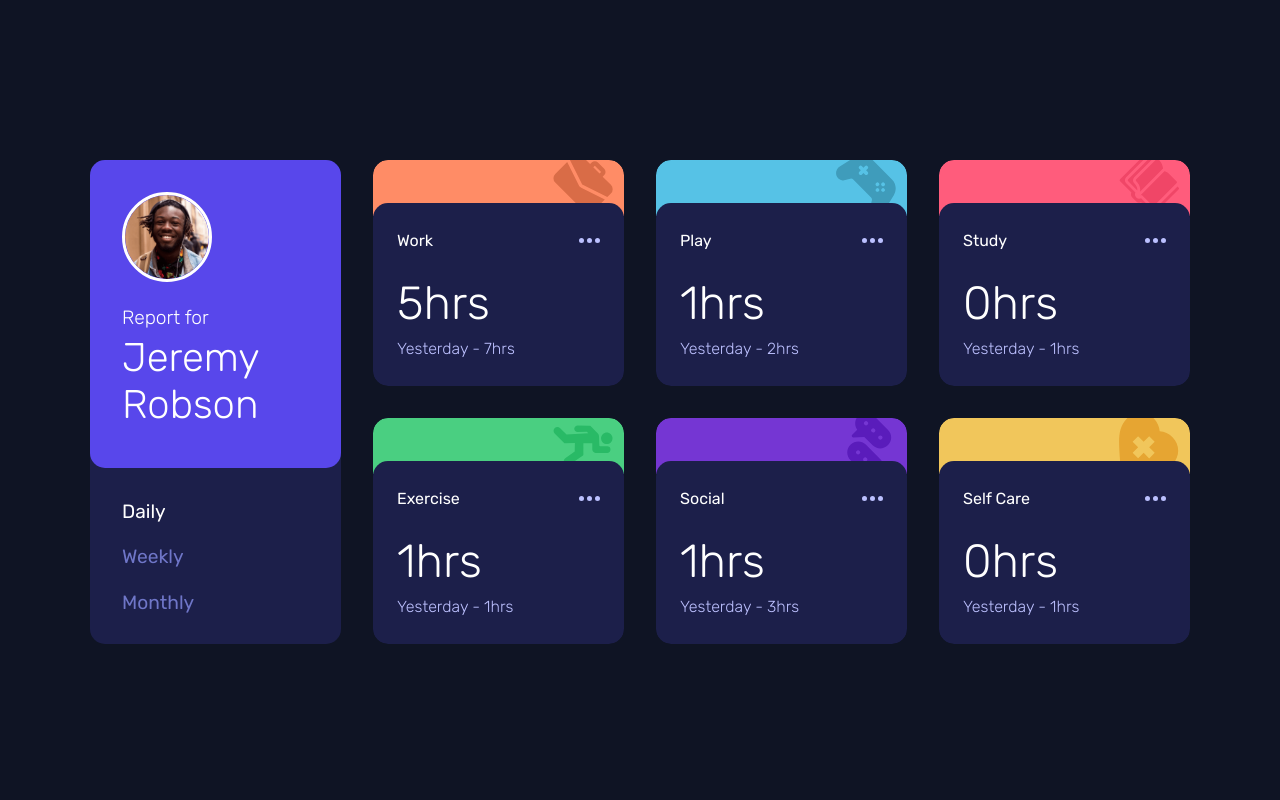
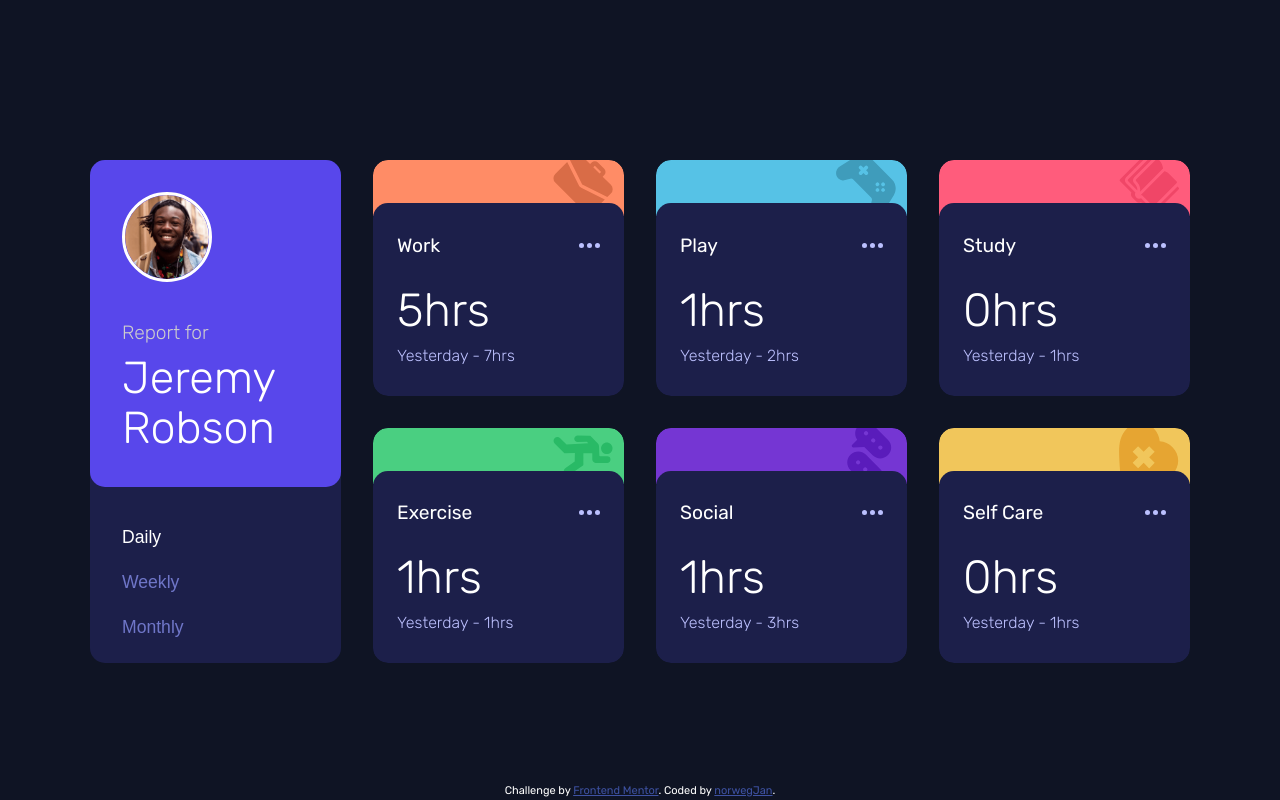
Before and after one commit to norwegJan/Time-Tracking-Dashboard, a plain HTML site: page index.html in a window 1280 px wide. Drawn offline with Linux system fonts and the light colour scheme.

Commit message:
Some further layout tweaks and tidy-up of markup

```diff
--- a/index.html
+++ b/index.html
@@ -3,7 +3,6 @@
   <head>
     <meta charset="UTF-8" />
     <meta name="viewport" content="width=device-width, initial-scale=1.0" />
-    <!-- displays site properly based on user's device -->
 
     <link
       rel="icon"
@@ -29,22 +28,22 @@
         <div id="app-header" class="app-header">
           <div class="header-profile">
             <img src="./images/image-jeremy.png" alt="" class="profile-img" />
-            <div class="report-for">
-              <p class="report">Report for</p>
-              <p class="name">Jeremy Robson</p>
-            </div>
+            <h1>
+              <span class="report">Report for</span><br />
+              <span class="name">Jeremy Robson</span>
+            </h1>
           </div>
           <div class="header-timeframes">
-            <p role="button" id="daily" class="daily">Daily</p>
-            <p role="button" id="weekly" class="weekly">Weekly</p>
-            <p role="button" id="monthly" class="monthly">Monthly</p>
+            <button id="daily" class="daily">Daily</button>
+            <button id="weekly" class="weekly">Weekly</button>
+            <button id="monthly" class="monthly">Monthly</button>
           </div>
         </div>
         <div id="work" class="work">
           <div class="work-bg"></div>
           <div class="content">
             <div class="work-header">
-              <p class="activity">Work</p>
+              <h2 class="activity">Work</h2>
               <img src="./images/icon-ellipsis.svg" alt="" class="ellipsis" />
             </div>
             <div class="work-main">
@@ -58,7 +57,7 @@
           <div class="play-bg"></div>
           <div class="content">
             <div class="play-header">
-              <p class="activity">Play</p>
+              <h2 class="activity">Play</h2>
               <img src="./images/icon-ellipsis.svg" alt="" class="ellipsis" />
             </div>
             <div class="play-main">
@@ -72,7 +71,7 @@
           <div class="study-bg"></div>
           <div class="content">
             <div class="study-header">
-              <p class="activity">Study</p>
+              <h2 class="activity">Study</h2>
               <img src="./images/icon-ellipsis.svg" alt="" class="ellipsis" />
             </div>
             <div class="study-main">
@@ -86,7 +85,7 @@
           <div class="exercise-bg"></div>
           <div class="content">
             <div class="exercise-header">
-              <p class="activity">Exercise</p>
+              <h2 class="activity">Exercise</h2>
               <img src="./images/icon-ellipsis.svg" alt="" class="ellipsis" />
             </div>
             <div class="exercise-main">
@@ -100,7 +99,7 @@
           <div class="social-bg"></div>
           <div class="content">
             <div class="social-header">
-              <p class="activity">Social</p>
+              <h2 class="activity">Social</h2>
               <img src="./images/icon-ellipsis.svg" alt="" class="ellipsis" />
             </div>
             <div class="social-main">
@@ -114,7 +113,7 @@
           <div class="self-care-bg"></div>
           <div class="content">
             <div class="self-care-header">
-              <p class="activity">Self Care</p>
+              <h2 class="activity">Self Care</h2>
               <img src="./images/icon-ellipsis.svg" alt="" class="ellipsis" />
             </div>
             <div class="self-care-main">
@@ -127,12 +126,12 @@
     </main>
 
     <footer>
-      <!-- <div class="attribution">
+      <div class="attribution">
         Challenge by
         <a href="https://www.frontendmentor.io?ref=challenge" target="_blank"
           >Frontend Mentor</a
-        >. Coded by <a href="#">Your Name Here</a>.
-      </div> -->
+        >. Coded by <a href="https://github.com/norwegJan">norwegJan</a>.
+      </div>
     </footer>
   </body>
 </html>
--- a/styles.css
+++ b/styles.css
@@ -24,13 +24,6 @@ blockquote {
   margin: 0;
 }
 
-h1 {
-  font-size: 2.5rem;
-  line-height: 1.1;
-  margin-top: 1.5rem;
-  margin-bottom: 1.5rem;
-}
-
 img,
 picture {
   max-width: 100%;
@@ -52,12 +45,30 @@ body {
   color: white;
 }
 
+button {
+  background-color: hsl(235, 46%, 20%);
+  border: none;
+  color: hsl(235, 45%, 61%);
+  font-size: 1rem;
+  padding-top: 1rem;
+}
+
+h1 {
+  line-height: 25px;
+  text-align: left;
+}
+
+h2 {
+  font-weight: 400;
+}
+
 /* ===== MOBILE ===== */
 
 .app-container {
-  max-width: 300px;
+  max-width: 325px;
   margin: auto;
   margin-bottom: 3rem;
+  background-color: hsl(226, 43%, 10%);
 }
 
 .app-header,
@@ -77,7 +88,7 @@ body {
   align-items: center;
   justify-content: center;
   background-color: hsl(246, 80%, 60%);
-  padding: 1.5rem 0rem;
+  padding: 1.7rem 2rem;
   border-radius: 15px;
   position: relative;
   z-index: 1;
@@ -89,23 +100,16 @@ body {
   max-width: 70px;
 }
 
-.report-for {
-  display: flex;
-  flex-direction: column;
-  align-items: left;
-  justify-content: space-between;
-  text-align: left;
-}
-
 .report {
-  font-size: 0.8rem;
+  font-size: 1rem;
   font-weight: 300;
+  color: #cdcdcd;
 }
 
 .name {
-  font-size: 1.4rem;
+  font-size: 1.5rem;
   font-weight: 300;
-  margin-top: 0.3rem;
+  margin-top: -0.5rem;
 }
 
 .header-timeframes {
@@ -115,17 +119,14 @@ body {
   justify-content: space-between;
   align-items: center;
   background-color: hsl(235, 46%, 20%);
-  padding: 2rem 2rem;
+  padding: 1.5rem 3rem;
   margin-top: -1rem;
   z-index: 0;
   border-radius: 0 0 15px 15px;
 }
 
-.header-timeframes p {
+.header-timeframes button {
   position: relative;
-  top: 5px;
-  margin-bottom: -0.5rem;
-  color: hsl(235, 45%, 61%);
 }
 
 .daily:hover,
@@ -135,7 +136,7 @@ body {
   color: white;
 }
 
-.header-timeframes p.active {
+button.active {
   color: white;
 }
 
@@ -149,6 +150,7 @@ body {
   flex-direction: row;
   justify-content: space-between;
   align-items: center;
+  margin-bottom: 1rem;
 }
 
 .work-main,
@@ -228,7 +230,7 @@ body {
 }
 
 .activity {
-  font-size: 0.7rem;
+  font-size: 1rem;
 }
 
 .current-hrs {
@@ -270,12 +272,19 @@ body {
 
   .app-header {
     grid-area: app-header;
-    margin: 0;
+    /* margin: 0; */
+  }
+
+  h1 {
+    line-height: 33px;
   }
 
   .header-timeframes {
     justify-content: space-around;
-    font-size: 1.2rem;
+  }
+
+  button {
+    font-size: 1.1rem;
   }
 
   .work-bg,
@@ -344,6 +353,10 @@ body {
     margin: 0;
   }
 
+  h1 {
+    line-height: 45px;
+  }
+
   .work,
   .play,
   .study,
@@ -402,7 +415,7 @@ body {
   }
 
   .name {
-    font-size: 2.5rem;
+    font-size: 2.8rem;
     margin-bottom: 0.5rem;
   }
 
@@ -410,7 +423,7 @@ body {
     display: flex;
     flex-direction: column;
     max-width: 100%;
-    gap: 1.5rem;
+    gap: 0.5rem;
     align-items: flex-start;
     text-align: left;
     margin: 0;
@@ -424,7 +437,7 @@ body {
   }
 
   .activity {
-    font-size: 1rem;
+    font-size: 1.2rem;
   }
 
   .work-bg,
@@ -481,6 +494,17 @@ body {
 
 /* ===== FOOTER ===== */
 
+footer {
+  position: fixed;
+  z-index: -1;
+  left: 0;
+  bottom: 0;
+  width: 100%;
+  color: white;
+  text-align: center;
+  margin-bottom: 3px;
+}
+
 .attribution {
   font-size: 11px;
   text-align: center;
```
